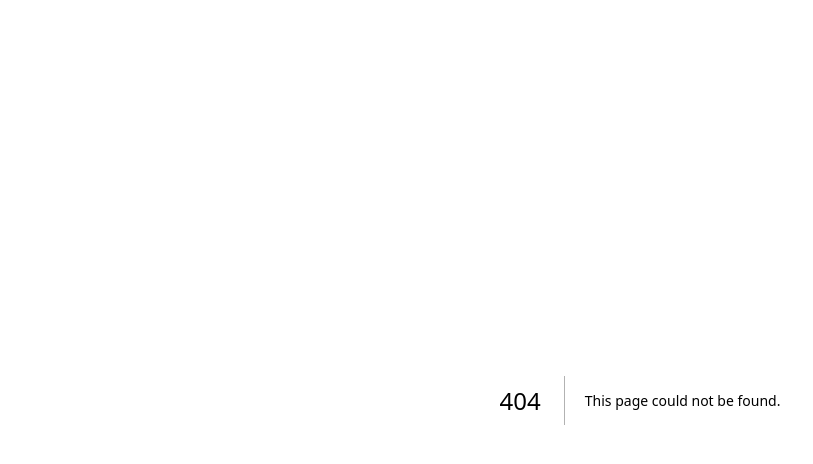
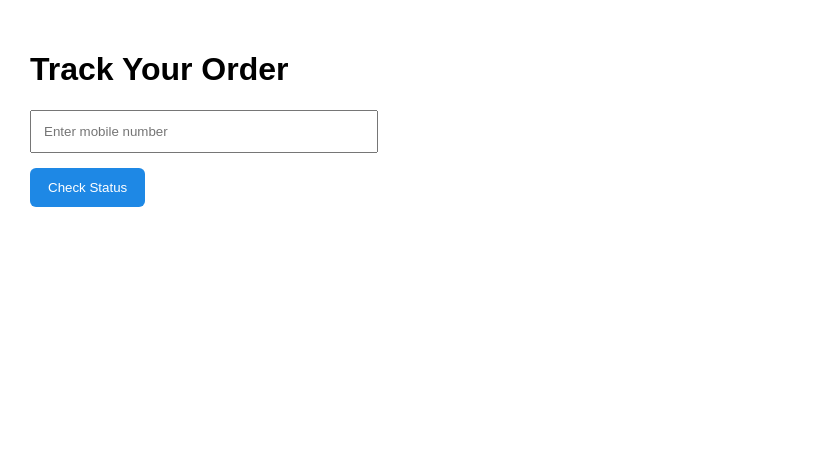
Before and after one commit to rudrajain95/gau-trust, a Next.js app: page /track in a window 1280 px wide. Before the commit this address had no page. Shown: the top 464 px of the page, without its empty margins (0-813 px from the left). Built offline with nearby package versions, Linux system fonts and the light colour scheme.

Commit message:
create customer order tracking page

```diff
--- /dev/null
+++ b/app/track/page.tsx
@@ -0,0 +1,127 @@
+"use client";
+
+import { useState } from "react";
+
+export default function TrackPage() {
+  const [mobile, setMobile] = useState("");
+  const [orders, setOrders] = useState<any[]>([]);
+  const [message, setMessage] = useState("");
+
+  const searchOrders = async () => {
+    setMessage("");
+    setOrders([]);
+
+    const res = await fetch("/api/track-order", {
+      method: "POST",
+      headers: {
+        "Content-Type": "application/json"
+      },
+      body: JSON.stringify({ mobile })
+    });
+
+    const data = await res.json();
+
+    if (data.success) {
+      if (data.orders.length === 0) {
+        setMessage("No orders found for this mobile number.");
+      } else {
+        setOrders(data.orders);
+      }
+    } else {
+      setMessage(data.message || "Something went wrong");
+    }
+  };
+
+  return (
+    <div style={{ padding: 30, fontFamily: "Arial" }}>
+      <h1>Track Your Order</h1>
+
+      <input
+        placeholder="Enter mobile number"
+        value={mobile}
+        onChange={(e) => setMobile(e.target.value)}
+        style={{
+          display: "block",
+          marginTop: 20,
+          padding: 12,
+          width: 320,
+          maxWidth: "100%"
+        }}
+      />
+
+      <button
+        onClick={searchOrders}
+        style={{
+          marginTop: 15,
+          padding: "12px 18px",
+          background: "#1e88e5",
+          color: "white",
+          border: "none",
+          borderRadius: 6,
+          cursor: "pointer"
+        }}
+      >
+        Check Status
+      </button>
+
+      {message && (
+        <p style={{ marginTop: 20, color: "red" }}>{message}</p>
+      )}
+
+      {orders.length > 0 && (
+        <div style={{ marginTop: 30 }}>
+          <h2>Your Orders</h2>
+
+          <div style={{ overflowX: "auto" }}>
+            <table
+              style={{
+                width: "100%",
+                borderCollapse: "collapse",
+                marginTop: 10
+              }}
+            >
+              <thead>
+                <tr>
+                  <th style={th}>Time</th>
+                  <th style={th}>Product</th>
+                  <th style={th}>Qty</th>
+                  <th style={th}>Payment</th>
+                  <th style={th}>Address</th>
+                  <th style={th}>Status</th>
+                </tr>
+              </thead>
+              <tbody>
+                {orders.map((order) => (
+                  <tr key={order.id}>
+                    <td style={td}>
+                      {new Date(order.createdAt).toLocaleString("en-IN", {
+                        timeZone: "Asia/Kolkata"
+                      })}
+                    </td>
+                    <td style={td}>{order.product}</td>
+                    <td style={td}>{order.quantity}</td>
+                    <td style={td}>{order.payment}</td>
+                    <td style={td}>{order.address}</td>
+                    <td style={td}>{order.status}</td>
+                  </tr>
+                ))}
+              </tbody>
+            </table>
+          </div>
+        </div>
+      )}
+    </div>
+  );
+}
+
+const th = {
+  border: "1px solid #ddd",
+  padding: 10,
+  background: "#f5f5f5",
+  textAlign: "left" as const
+};
+
+const td = {
+  border: "1px solid #ddd",
+  padding: 10
+};
```
